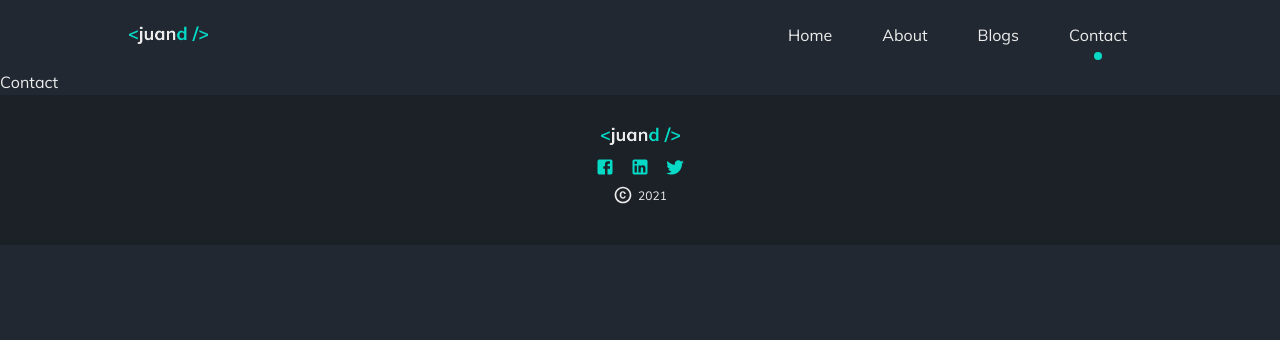
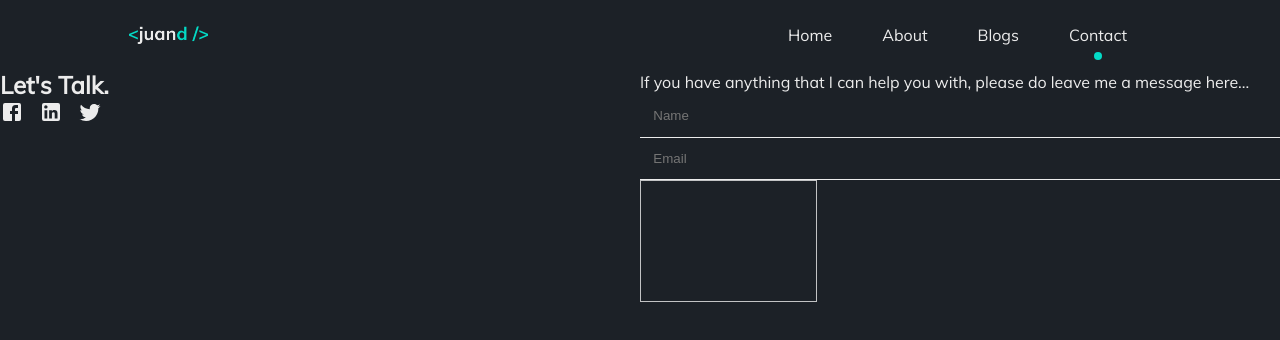
Before and after one commit to stephanieshen/nextjs-practice, a Next.js app: page /contact in a window 1280 px wide. Shown: the top 340 px of the page. Built offline with nearby package versions, Linux system fonts and the light colour scheme; grey boxes are pictures that could not be loaded.

Commit message:
wip contact form

```diff
--- a/components/BlogSearch/BlogSearch.module.scss
+++ b/components/BlogSearch/BlogSearch.module.scss
@@ -13,7 +13,7 @@
   width: 100%;
   position: relative;
   outline: none;
-  color: #ECECEC
+  color: #ECECEC;
 }
 
 .wrapper {
--- /dev/null
+++ b/components/ContactForm/ContactForm.js
@@ -0,0 +1,33 @@
+import FormField from '../FormField/FormField';
+import classes from './ContactForm.module.scss';
+
+const ContactForm = () => {
+  return (
+    <div>
+      <p>
+        If you have anything that I can help you with,
+        please do leave me a message here...
+      </p>
+
+      <div>
+        <FormField
+          name="name"
+          label="Name"
+          type="text"
+        />
+        <FormField
+          name="email"
+          label="Email"
+          type="text"
+        />
+        <FormField
+          name="message"
+          label="Message"
+          type="textarea"
+        />
+      </div>
+    </div>
+  )
+}
+
+export default ContactForm;
--- /dev/null
+++ b/components/FormField/FormField.js
@@ -0,0 +1,44 @@
+import PropTypes from 'prop-types';
+import classes from './FormField.module.scss';
+import InputText from './InputText/InputText';
+import Textarea from './TextArea/TextArea';
+
+const FormField = (props) => {
+
+  const field = (type) => {
+    switch (type) {
+      case 'text':
+        return (
+          <InputText
+            placeholder={props.label}
+            changed={props.changed}
+            value={props.value}
+          />
+        );
+      case 'textarea':
+        return (
+          <Textarea
+            changed={props.changed}
+            value={props.value}
+          />
+        );
+    }
+  }
+
+  return (
+    <div>
+      <div className={classes.fieldWrapper}>
+        {field(props.type)}
+      </div>
+    </div>
+  )
+}
+
+FormField.propTypes = {
+  label: PropTypes.string.isRequired,
+  type: PropTypes.string.isRequired,
+  changed: PropTypes.func,
+  value: PropTypes.string
+}
+
+export default FormField;
--- /dev/null
+++ b/components/FormField/InputText/InputText.js
@@ -0,0 +1,22 @@
+import PropTypes from 'prop-types';
+import classes from './InputText.module.scss';
+
+const InputText = (props) => {
+  return (
+    <input
+      type="text"
+      placeholder={props.placeholder}
+      className={classes.inputText}
+      onChange={props.changed}
+      value={props.value ? props.value : ''}
+    />
+  )
+}
+
+InputText.propTypes = {
+  placeholder: PropTypes.string,
+  changed: PropTypes.func,
+  value: PropTypes.string
+}
+
+export default InputText;
--- /dev/null
+++ b/components/FormField/InputText/InputText.module.scss
@@ -0,0 +1,10 @@
+.inputText {
+  background: transparent;
+  border: none;
+  border-bottom: 1px solid #ECECEC;
+  padding: 1em;
+  width: 100%;
+  position: relative;
+  outline: none;
+  color: #ECECEC
+}
--- /dev/null
+++ b/components/FormField/TextArea/TextArea.js
@@ -0,0 +1,20 @@
+import PropTypes from 'prop-types';
+import classes from './Textarea.module.scss';
+
+const Textarea = (props) => {
+  return (
+    <textarea
+      className={classes.textArea}
+      rows={8}
+      onChange={props.changed}
+      value={props.value ? props.value : ''}
+    />
+  )
+}
+
+Textarea.propTypes = {
+  changed: PropTypes.func,
+  value: PropTypes.string
+}
+
+export default Textarea;
--- /dev/null
+++ b/components/FormField/TextArea/TextArea.module.scss
@@ -0,0 +1,5 @@
+.textArea {
+  background: transparent;
+  border: 1px solid rgba(236, 236, 236, 0.8);
+  resize: none;
+}
--- a/components/Layout/Main/MainLayout.js
+++ b/components/Layout/Main/MainLayout.js
@@ -1,15 +1,21 @@
+import { useRouter } from 'next/router';
 import PropTypes from 'prop-types';
 import Footer from '../../Footer/Footer';
 import Navigation from '../../Navigation/Navigation';
 
 const MainLayout = (props) => {
+  const router = useRouter();
+  const isContactPage = router.pathname.includes('contact');
+
   return (
     <div>
       <Navigation />
       <main>
         {props.children}
       </main>
-      <Footer />
+      {!isContactPage && (
+        <Footer />
+      )}
     </div>
   );
 }
--- /dev/null
+++ b/pages/contact/Contact.module.scss
@@ -0,0 +1,8 @@
+.col {
+  width: 50%;
+}
+
+.wrapper {
+  height: calc(768px - 80px);
+  display: flex;
+}
--- a/pages/contact/index.js
+++ b/pages/contact/index.js
@@ -1,6 +1,35 @@
+import { useEffect } from 'react';
+import ContactForm from '../../components/ContactForm/ContactForm';
+import SocialLinks from '../../components/SocialLinks/SocialLinks';
+import classes from './Contact.module.scss';
+
 const Contact = () => {
+
+  useEffect(() => {
+    document.body.style.backgroundColor = '#1C2127';
+
+    return () => {
+      document.body.style.backgroundColor = '#222831';
+    }
+  }, []);
+
   return (
-    <p>Contact</p>
+    <div className={classes.wrapper}>
+      <div className={classes.col}>
+        <h2>Let's Talk.</h2>
+        <div
+          className={classes.img}
+          style={{
+            backgroundImage: `url(${'https://i.stack.imgur.com/y9DpT.jpg'})`
+          }}
+        />
+        <SocialLinks color="ECECEC" />
+      </div>
+
+      <div className={classes.col}>
+        <ContactForm />
+      </div>
+    </div>
   );
 }
 
```
Also changed, not shown: components/ContactForm/ContactForm.module.scss (added), components/FormField/FormField.module.scss (added).
